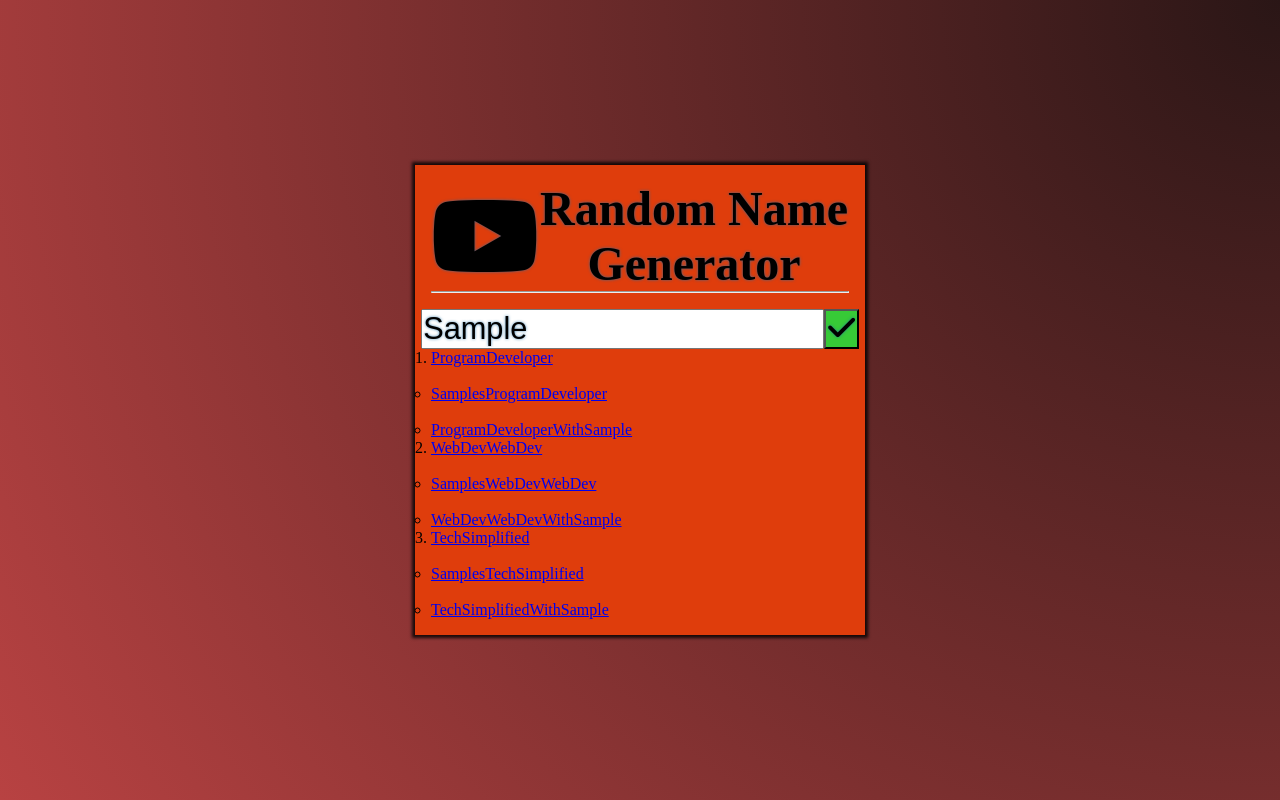
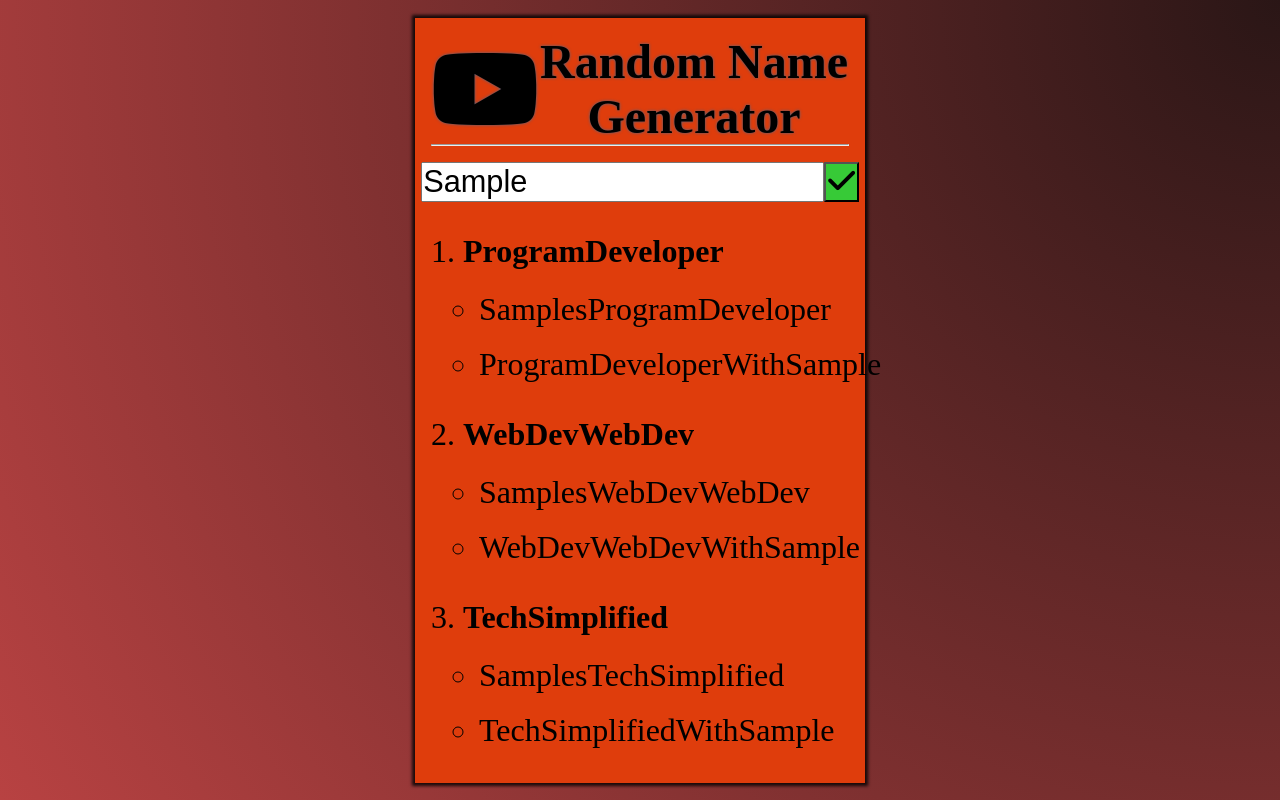
Before and after one commit to jsol25/Name__Generator, a plain HTML site: page index.html in a window 1280 px wide. Both pictures are taken after typing "Sample" into the empty fields and a click on the button "submit". Drawn offline with Linux system fonts and the light colour scheme.

Commit message:
created class names & styled new text input

```diff
--- a/index.html
+++ b/index.html
@@ -34,7 +34,7 @@
     </form>
 
     <section class="main__section" id="main__section">
-      <ol></ol>
+      <ol class="section__list"></ol>
     </section>
 
   </main>
--- a/main.js
+++ b/main.js
@@ -36,8 +36,9 @@ const displayNames = (nameList) => {
   const list = document.querySelector(".main__section ol");
   const input = document.getElementById("form__input").value;
   nameList.forEach(name => {
-    list.innerHTML += `<li><a href="https://www.youtube.com/@${name}">${name}</a></li>`;
-    list.innerHTML += `<ul><br><li><a href="https://www.youtube.com/@${input}s${name}">${input}s${name}</a></li>
-    <br><li><a href="https://www.youtube.com/@${name}With${input}">${name}With${input}</a></li></ul>`
+    list.innerHTML += `<li class ="list__header"><h2><a href="https://www.youtube.com/@${name}">${name}</a></h2></li>`;
+    list.innerHTML += `<ul class="unordered__list"><br><li class="unorderd__item"><a href="https://www.youtube.com/@${input}s${name}">${input}s${name}</a></li>
+    <br><li class="unorderd__item"><a href="https://www.youtube.com/@${name}With${input}">${name}With${input}</a></li></ul>
+    <br>`
   });
 } /*Used a forEach loop to enter HTML text and display suggested names*/
--- a/style.css
+++ b/style.css
@@ -9,6 +9,7 @@
 :root {
   /*FONT*/
   --TX-SHADOW: 0px 0px 3px rgba(28,110,164,0.82);
+  --SM-TX--SHADOW: text-shadow: 0px 0px 2px rgba(28,110,164,0.37);
   /*COLOR*/
   --BG-COLOR: rgb(184, 66, 66);
   /*GENERAL*/
@@ -56,9 +57,37 @@ body {
 
 .form__input, .form__button {
   font-size: 1.92REM;
-  text-shadow: var(--TX-SHADOW);
+  text-shadow: var(--SM-TX-SHADOW);
 }
 
 .form__button {
   background-color: rgb(55, 202, 55);
 }
+
+.main__section{
+  padding-top: var(--PADDING);
+  padding-left: 2rem;
+}
+
+li {
+  font-size: 2rem;
+}
+
+a {
+  text-decoration: none;
+  color: black;
+  font-size: 2rem;
+  text-shadow: var(--SM-TX-SHADOW);
+}
+
+a:hover {
+  text-decoration: underline;
+}
+
+a:visited {
+  color: rgb(6, 3, 189);
+}
+
+.unordered__list {
+  padding-left: var(--PADDING);
+}
```
Also changed, not shown: filler.html (deleted).
